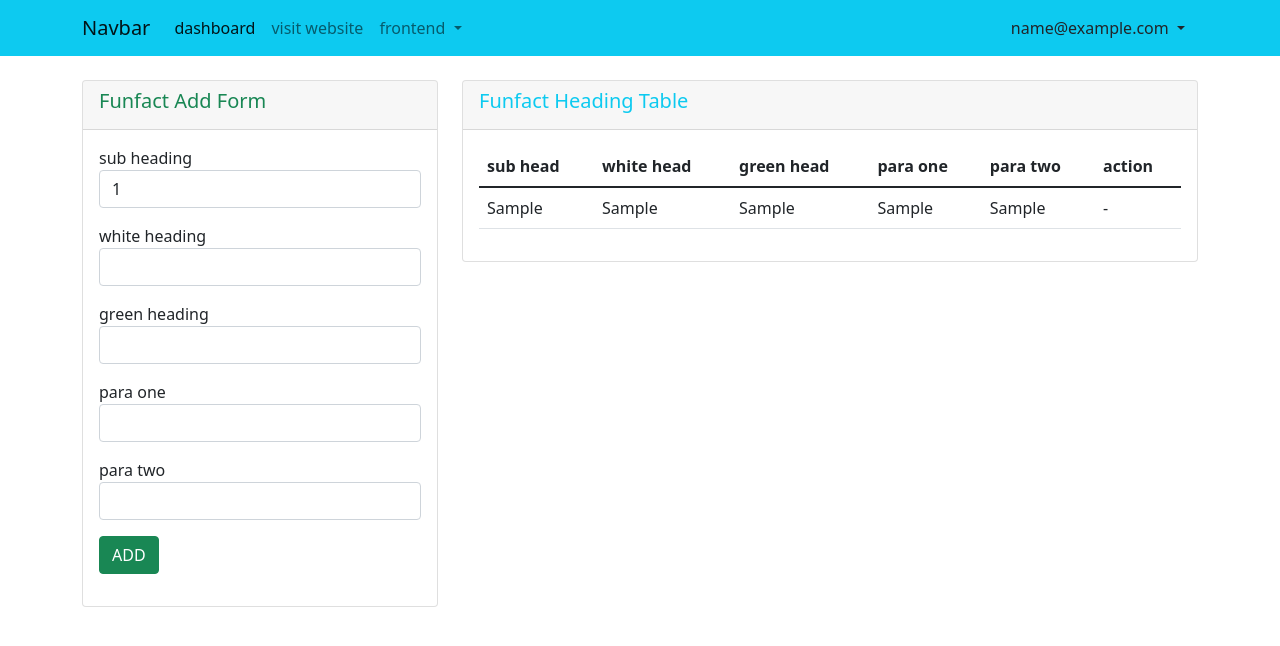
After one commit to shajjad-shuvo-cit/es_web_dev_2105, a PHP site: page /admin/funfact.php in a window 1280 px wide. The commit adds this page. Shown: the top 646 px of the page. Run offline with PHP 8.4, Linux system fonts and the light colour scheme; the visitor is signed in with stand-in values (Sample User, id 1); tables that the repository leaves empty or names only in its code hold one stand-in row (values such as "Sample post").

Commit message:
funfact done

```diff
--- /dev/null
+++ b/admin/funfact.php
@@ -0,0 +1,100 @@
+<?php
+    session_start();
+    require_once '../header.php';
+    require_once '../db.php';
+    require_once 'navbar.php';
+
+    if(!isset($_SESSION['user_status'])){
+        header('location: ../login.php');
+    }
+
+
+    $get_query = "SELECT * FROM funfacts";
+    $from_db = mysqli_query($db_connect,$get_query);
+?>
+
+<section>
+    <div class="container">
+        <div class="row">
+            <div class="col-lg-4">
+                <div class="card mt-4">
+                    <div class="card-header">
+                        <h5 class="card-title text-success text-capitalize">funfact add form</h5>
+                    </div>
+                    <div class="card-body">
+                        <form action="funfact_post.php" method="post">
+                            <div class="mb-3">
+                                <label  lass="form-label"> sub heading</label>
+                                <input type="text" class="form-control" name="sub_head" value="<?=(isset($_SESSION['sub_head_don'])) ? $_SESSION['sub_head_done'] : ''?>">
+
+                                <?php if(isset($_SESSION['sub_err'])): ?>
+                                    <small class="text-danger"><?=$_SESSION['sub_err']?></small>
+                                    <?php unset($_SESSION['sub_err']) ?>
+                                 <?php endif ?>
+                            </div>
+                            <div class="mb-3">
+                                <label  lass="form-label"> white heading</label>
+                                <input type="text" class="form-control" name="white_head">
+                                <?php if(isset($_SESSION['white_err'])): ?>
+                                    <small class="text-danger"><?=$_SESSION['white_err']?></small>
+                                    <?php unset($_SESSION['white_err']) ?>
+                                 <?php endif ?>
+                            </div>
+                            <div class="mb-3">
+                                <label  lass="form-label"> green heading</label>
+                                <input type="text" class="form-control" name="green_head">
+                            </div>
+                            <div class="mb-3">
+                                <label  lass="form-label">para one</label>
+                                <input type="text" class="form-control"  name="para_one">
+                            </div>
+                            <div class="mb-3">
+                                <label  lass="form-label">para two</label>
+                                <input type="text" class="form-control"  name="para_two">
+                            </div>
+                            <div class="mb-3">
+                                <button class="btn btn-success text-uppercase">add</button>
+                            </div>
+                        </form>
+                    </div>
+                </div>
+            </div>
+            <div class="col-lg-8">
+                <div class="card mt-4">
+                    <div class="card-header">
+                    <h5 class="card-title text-info text-capitalize">funfact heading table</h5>
+                    </div>
+                    <div class="card-body">
+                        <table class="table">
+                            <thead>
+                                <th>sub head</th>
+                                <th>white head</th>
+                                <th>green head</th>
+                                <th>para one</th>
+                                <th>para two</th>
+                                <th>action</th>
+                            </thead>
+
+                            <tbody>
+                                <?php foreach($from_db as $funfact): ?>
+                                   <tr>
+                                        <td><?=$funfact['sub_head']?></td>
+                                        <td><?=$funfact['white_head']?></td>
+                                        <td><?=$funfact['green_head']?></td>
+                                        <td><?=$funfact['para_one']?></td>
+                                        <td><?=$funfact['para_two']?></td>
+                                        <td>-</td>
+                                   </tr>
+
+                                <?php endforeach ?>
+                            </tbody>
+                        </table>
+                    </div>
+                </div>
+            </div>
+        </div>
+    </div>
+</section>
+<?php
+    require_once '../footer.php';
+?>
--- a/admin/navbar.php
+++ b/admin/navbar.php
@@ -32,6 +32,8 @@
             <li><a class="dropdown-item" href="service_head.php">service heading</a></li>
             <li><a class="dropdown-item" href="service_item.php">service items</a></li>
             <li><hr class="dropdown-divider"></li>
+            <li><a class="dropdown-item" href="funfact.php">funcfact heading</a></li>
+            <li><a class="dropdown-item" href="funfact_item.php">funcfact items</a></li>
           </ul>
         </li>
       </ul>
--- a/admin/service_head_post.php
+++ b/admin/service_head_post.php
@@ -1,7 +1,7 @@
 <?php
     require_once '../db.php';
 
-    print_r($_POST);
+    // print_r($_POST);
 
     $black_head = $_POST['black_head'];
     $green_head = $_POST['green_head'];
```
Also changed, not shown: admin/funfact_item.php (added, +82 -0 lines), admin/funfact_item_post.php (added, +32 -0 lines), admin/funfact_post.php (added, +52 -0 lines), admin/service_head.php (+13 -4 lines), admin/service_head_active.php (added, +12 -0 lines), index.php (+33 -37 lines).
